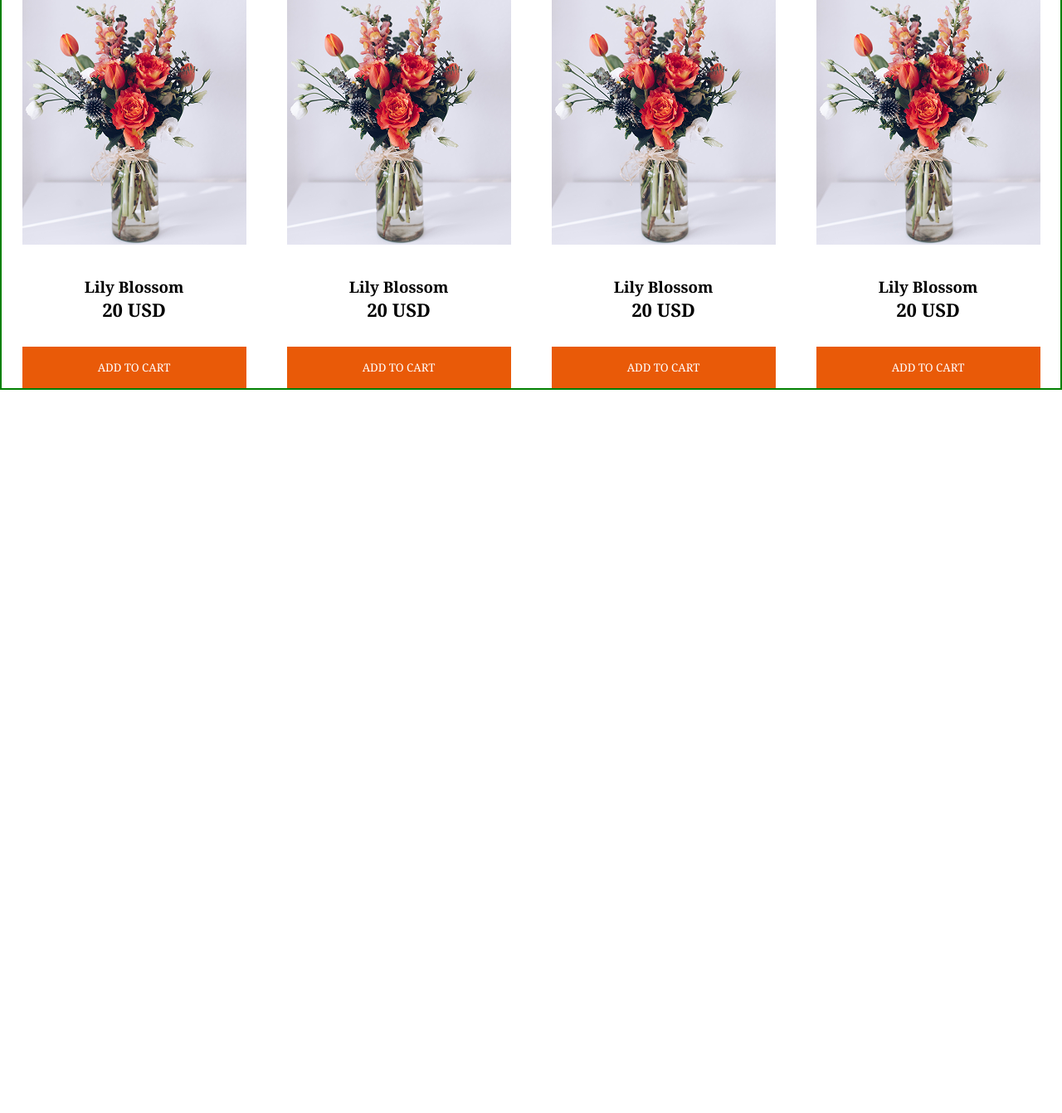
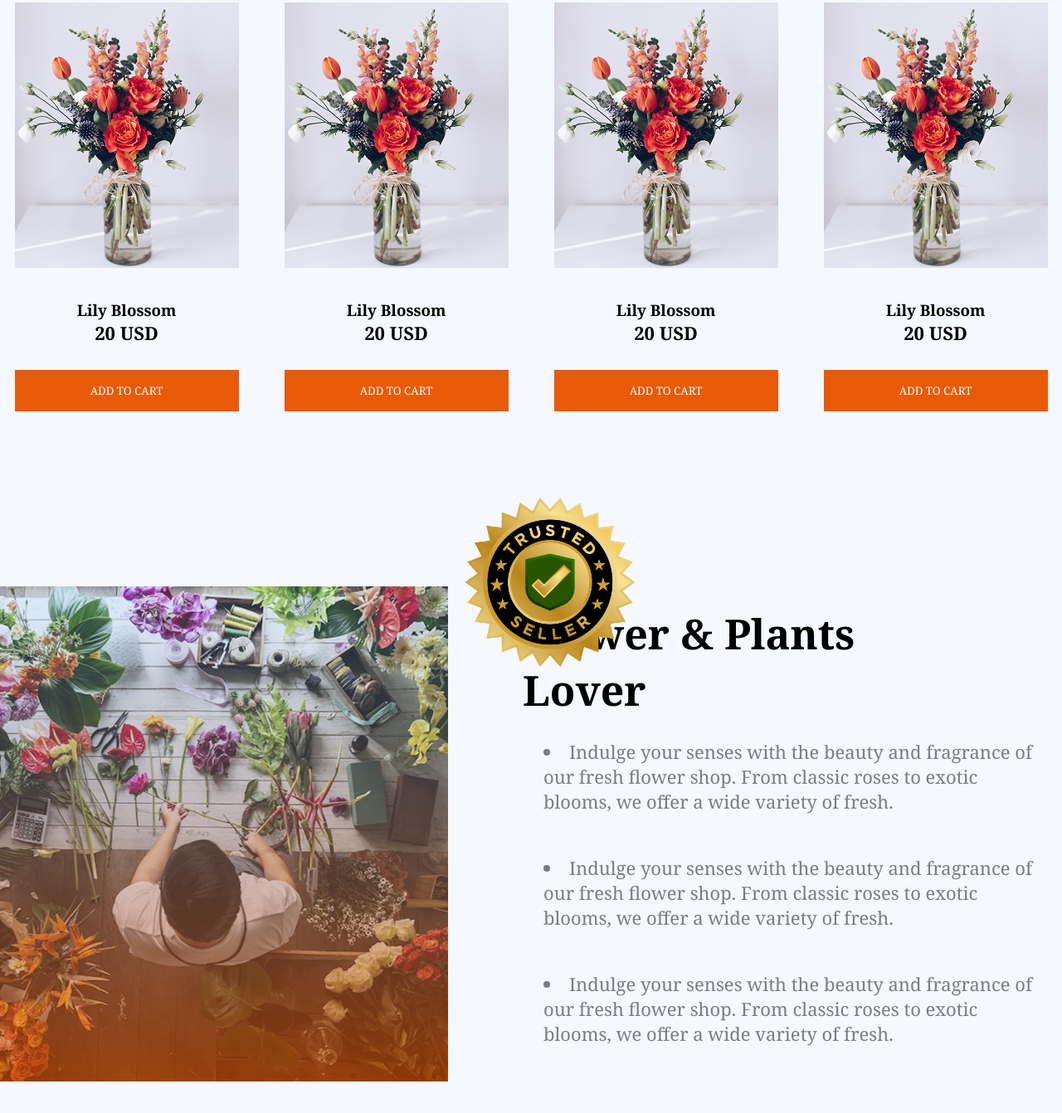
Before and after one commit to roky18/PGH-Assingment2nd, a plain HTML site: page index.html in a window 1280 px wide. Shown: the part 1402-2744 px from the top of the page at 83% size. Before the commit the page ends 1872 px from the top, so only its background shows below. Drawn offline with Linux system fonts and the light colour scheme.

Commit message:
3rd update flower lover and logo

```diff
--- a/index.html
+++ b/index.html
@@ -116,6 +116,36 @@
           </div>
         </div>
       </section>
+      <!-- flower-lover -->
+      <section class="flower-lover container">
+        <div class="flower-lover-left">
+          <img src="./assets/flower-store.png" alt="" />
+        </div>
+        <div class="flower-lover-right">
+          <h1>
+            Flower & Plants <br />
+            Lover
+          </h1>
+          <ul>
+            <li>
+              Indulge your senses with the beauty and fragrance of our fresh
+              flower shop. From classic roses to exotic blooms, we offer a wide
+              variety of fresh.
+            </li>
+            <li>
+              Indulge your senses with the beauty and fragrance of our fresh
+              flower shop. From classic roses to exotic blooms, we offer a wide
+              variety of fresh.
+            </li>
+            <li>
+              Indulge your senses with the beauty and fragrance of our fresh
+              flower shop. From classic roses to exotic blooms, we offer a wide
+              variety of fresh.
+            </li>
+          </ul>
+        </div>
+      </section>
+      <img class="tlogo" src="./assets/trusted-badge.png" alt="" />
     </header>
   </body>
 </html>
--- a/style.css
+++ b/style.css
@@ -3,6 +3,7 @@
   padding: 0;
   margin: 0;
   font-family: "Noto Serif", serif;
+  background-color: #f5f8ff;
 }
 
 .container {
@@ -19,6 +20,7 @@
 }
 
 .navbar-right {
+  padding-right: 20px;
 }
 
 .navbar-right ul {
@@ -38,14 +40,13 @@
   align-items: end;
   margin-top: 120px;
 }
-.banner-left {
-  width: 50%;
-}
+
 .banner-left h1 {
   font-weight: bold;
   font-size: 65px;
 }
 .banner-left p {
+  width: 85%;
   font-size: 22px;
   color: #7a7c7f;
 }
@@ -55,7 +56,6 @@
 
 /* plant */
 .plant {
-  border: 2px solid green;
   margin-top: 120px;
   align-items: center;
   justify-content: center;
@@ -89,6 +89,7 @@
   text-align: center;
   display: grid;
   grid-template-columns: repeat(4, 1fr);
+  gap: 30px 20px;
 }
 
 .card h3 {
@@ -107,3 +108,31 @@
   width: 270px;
   height: 50px;
 }
+
+/* flower-lover */
+.flower-lover {
+  margin-top: 211px;
+  display: flex;
+  align-items: center;
+  gap: 90px;
+}
+
+.flower-lover-right h1 {
+  font-weight: bold;
+  font-size: 50px;
+}
+.flower-lover-right ul li {
+  font-size: 22px;
+  color: #7a7c7f;
+  list-style-position: inside;
+  padding: 25px;
+}
+
+.tlogo {
+  height: 286px;
+  width: 286px;
+  position: relative;
+  bottom: 750px;
+  left: 520px;
+  background: transparent;
+}
```
